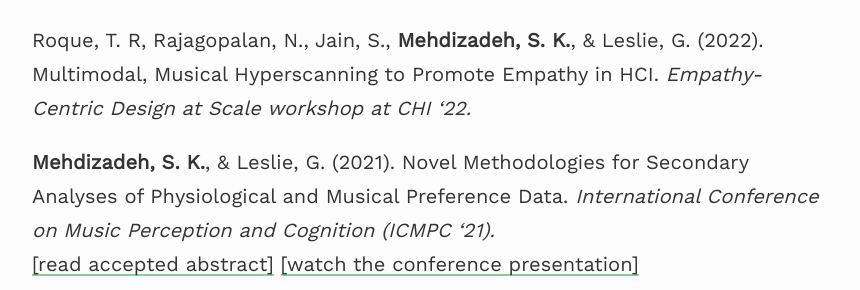
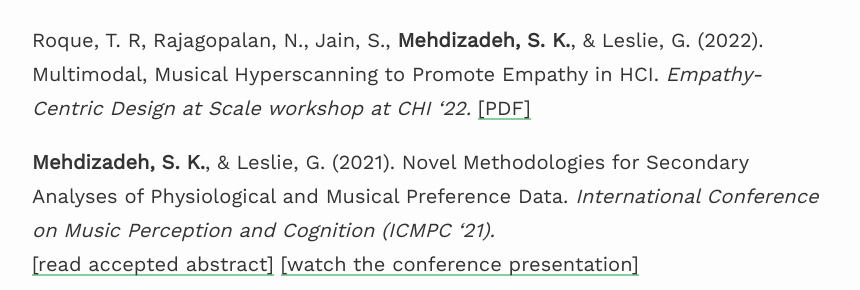
Before and after one commit to smehdizadeh/smehdizadeh.github.io, a Jekyll site: the page built from _pages/research.md, in a window 1280 px wide. Shown: the part 1590-1880 px from the top of the page, without its empty margins (208-1068 px from the left). Built offline with Jekyll 4.4.1, drawn with Linux system fonts in a browser that asks for light colours; nearby versions of some CDN libraries.

Commit message:
Update research.md

```diff
--- a/_pages/research.md
+++ b/_pages/research.md
@@ -29,7 +29,7 @@ Ren, Y., **Mehdizadeh, S. K.**, Leslie, G., & Brown, T. I. (2024). Affective Mus
 
 **Mehdizadeh, S. K.**, Ren, Y., Brown, T. I., & Leslie, G. (2022). Using Music to Modulate Human Emotional Memory. *2022 Biennial Meeting of the Society of Music Perception and Cognition (SMPC '22).* [[poster]](/assets/files/SMPC_2022.pdf)
 
-Roque, T. R, Rajagopalan, N., Jain, S., **Mehdizadeh, S. K.**, & Leslie, G. (2022). Multimodal, Musical Hyperscanning to Promote Empathy in HCI. *Empathy-Centric Design at Scale workshop at CHI '22.*
+Roque, T. R, Rajagopalan, N., Jain, S., **Mehdizadeh, S. K.**, & Leslie, G. (2022). Multimodal, Musical Hyperscanning to Promote Empathy in HCI. *Empathy-Centric Design at Scale workshop at CHI '22.* [[PDF]](/assets/files/EmpathiCH_2022.pdf)
 
 **Mehdizadeh, S. K.**, & Leslie, G. (2021). Novel Methodologies for Secondary Analyses of Physiological and Musical Preference Data. *International Conference on Music Perception and Cognition (ICMPC '21).*
 [[read accepted abstract]](https://drive.google.com/file/d/1DcnTH1uBwIJVBAmodJBx58SXxs5LyzT8/view?usp=sharing) [[watch the conference presentation]](https://youtu.be/3p1wVwXEl0Y)
```
